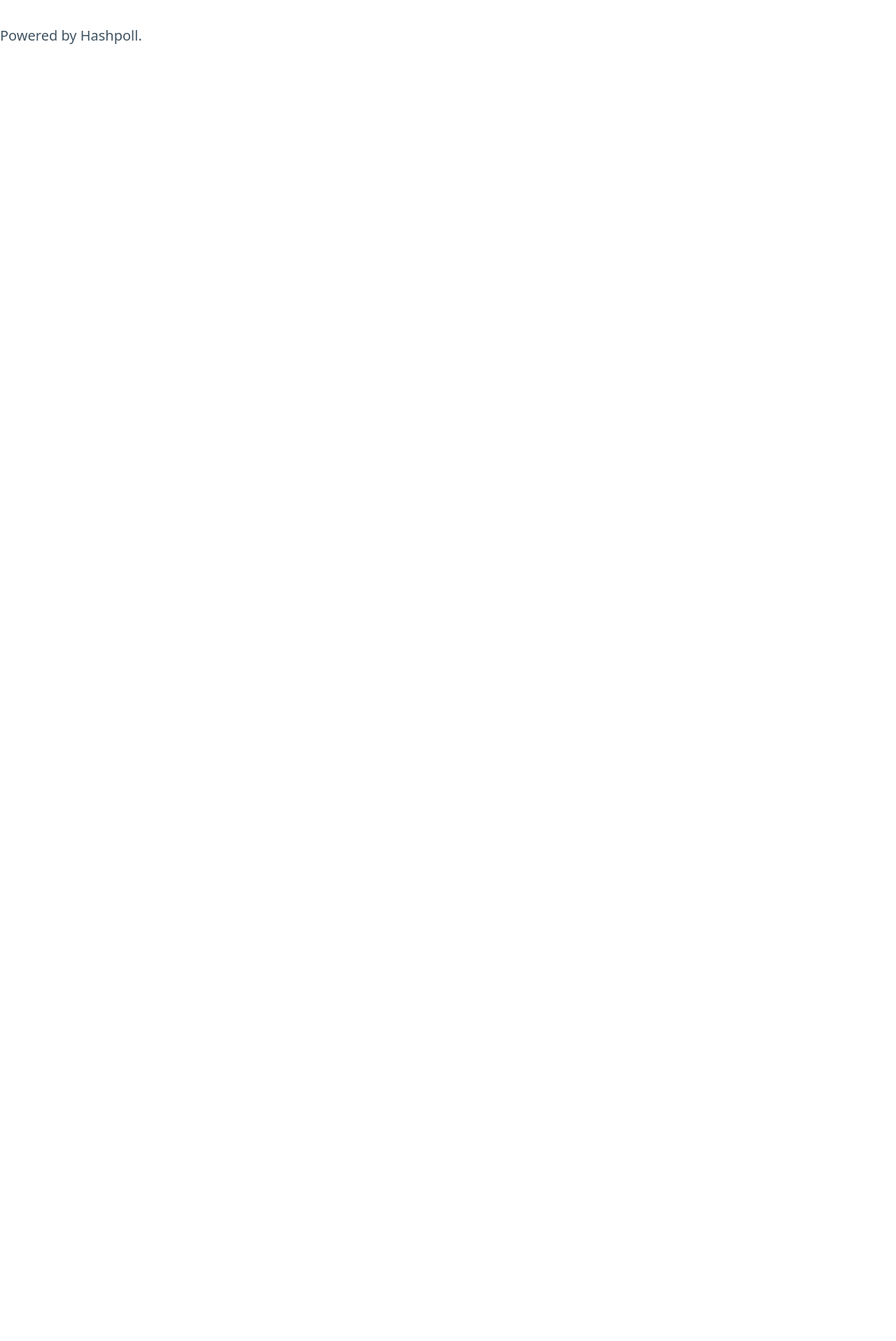
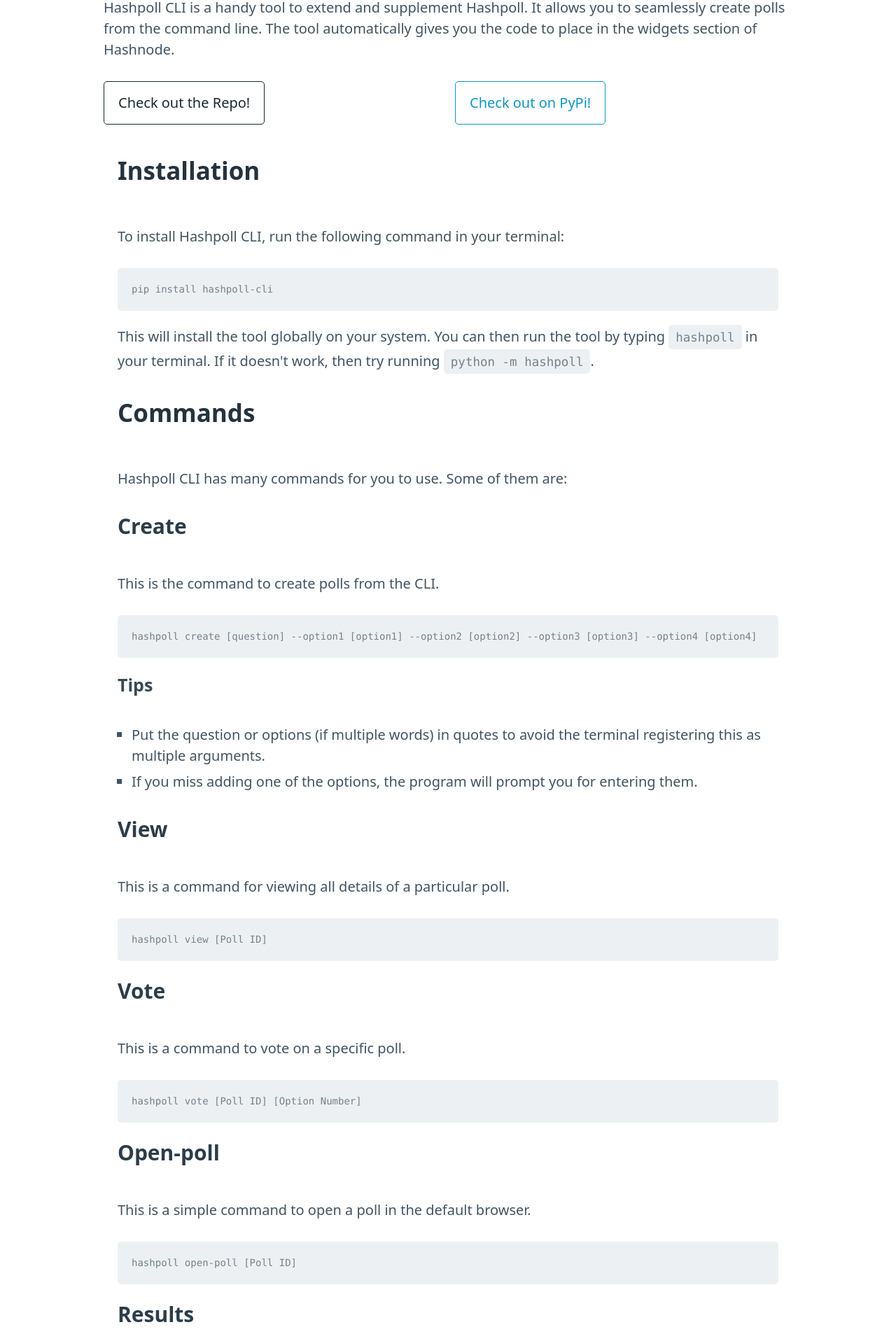
Before and after one commit to Arpan-206/hahspoll-front, a SvelteKit app: page /cli in a window 1280 px wide. Before the commit this address had no page. Shown: the part 144-2060 px from the top of the page at 70% size. Before the commit the page ends 800 px from the top, so only its background shows below. Built offline with nearby package versions, Linux system fonts and the light colour scheme.

Commit message:
Add Create

```diff
--- a/src/routes/+layout.svelte
+++ b/src/routes/+layout.svelte
@@ -7,8 +7,35 @@
 </main>
 
 <footer>
-	<p>Powered by Hashpoll.</p>
+	<p>Hashpoll is released under the MIT License.</p>
 </footer>
 
 <style>
+    main {
+		flex: 1;
+		display: flex;
+		flex-direction: column;
+		padding: 1rem;
+		width: 100%;
+		max-width: 1024px;
+		margin: 0 auto;
+		box-sizing: border-box;
+	}
+    footer {
+		display: flex;
+		flex-direction: column;
+		justify-content: center;
+		align-items: center;
+		padding: 40px;
+	}
+
+	footer a {
+		font-weight: bold;
+	}
+
+	@media (min-width: 480px) {
+		footer {
+			padding: 40px 0;
+		}
+	}
 </style>
--- /dev/null
+++ b/src/routes/cli/+page.svelte
@@ -0,0 +1,120 @@
+<script>
+</script>
+
+<svelte:head>
+  <title>Hashpoll CLI</title>
+  <meta name="description" content="Hash Poll" />
+</svelte:head>
+
+<main>
+  <h1>Hashpoll CLI</h1>
+
+  <p style="text-align: justify-content; text-justify: inter-word;">
+    Hashpoll CLI is a handy tool to extend and supplement Hashpoll. It allows
+    you to seamlessly create polls from the command line. The tool automatically
+    gives you the code to place in the widgets section of Hashnode.
+  </p>
+  <div class="grid">
+    <div>
+    <a
+      href="https://github.com/Arpan-206/hashpoll-cli"
+      role="button"
+      class="contrast outline"
+      >Check out the Repo!</a
+    ></div>
+    <div>
+        <a href="https://pypi.org/project/hashpoll-cli/" role="button" class="outline">Check out on PyPi!</a>
+    </div>
+  </div>
+
+  <div style="padding-top: 2rem;" class="container-fluid">
+    <div class="container">
+      <h2>Installation</h2>
+      <p>
+        To install Hashpoll CLI, run the following command in your terminal:
+      </p>
+      <pre><code>pip install hashpoll-cli</code></pre>
+      <p>
+        This will install the tool globally on your system. You can then run the
+        tool by typing <code>hashpoll</code> in your terminal. If it doesn't
+        work, then try running <code>python -m hashpoll</code>.
+      </p>
+    </div>
+    <div class="container">
+      <h2>Commands</h2>
+      <p>Hashpoll CLI has many commands for you to use. Some of them are:</p>
+      <div>
+        <h3>Create</h3>
+        <p>This is the command to create polls from the CLI.</p>
+        <pre><code
+            >hashpoll create [question] --option1 [option1] --option2 [option2] --option3 [option3] --option4 [option4]</code
+          ></pre>
+        <script
+          id="asciicast-pZfU2ZIyot72RmtSD6yzfSioz"
+          src="https://asciinema.org/a/pZfU2ZIyot72RmtSD6yzfSioz.js"
+          asyncr></script>
+        <div>
+          <h4>Tips</h4>
+          <ul>
+            <li>
+              Put the question or options (if multiple words) in quotes to avoid
+              the terminal registering this as multiple arguments.
+            </li>
+            <li>
+              If you miss adding one of the options, the program will prompt you
+              for entering them.
+            </li>
+          </ul>
+        </div>
+      </div>
+      <div>
+        <h3>View</h3>
+        <p>This is a command for viewing all details of a particular poll.</p>
+        <pre><code>hashpoll view [Poll ID]</code></pre>
+        <script
+          id="asciicast-LHrMNStGjVkRMP4hbGu5otF0L"
+          src="https://asciinema.org/a/LHrMNStGjVkRMP4hbGu5otF0L.js"
+          async></script>
+      </div>
+      <div>
+        <h3>Vote</h3>
+        <p>This is a command to vote on a specific poll.</p>
+        <pre><code>hashpoll vote [Poll ID] [Option Number]</code></pre>
+        <script
+          id="asciicast-1FDpi9gaVHZqeaLuxKAnjXecg"
+          src="https://asciinema.org/a/1FDpi9gaVHZqeaLuxKAnjXecg.js"
+          async></script>
+      </div>
+      <div>
+        <h3>Open-poll</h3>
+        <p>This is a simple command to open a poll in the default browser.</p>
+        <pre><code>hashpoll open-poll [Poll ID]</code></pre>
+        <script
+          id="asciicast-wA9D9Smrwx3H1dVkiaXZ1FzWC"
+          src="https://asciinema.org/a/wA9D9Smrwx3H1dVkiaXZ1FzWC.js"
+          async></script>
+      </div>
+      <div>
+        <h3>Results</h3>
+        <p>This is a command to fetch the current data from poll responses.</p>
+        <pre><code>hashpoll results [Poll ID]</code></pre>
+        <script
+          id="asciicast-p455OvYTuy6e7Q9bECDWWDkbT"
+          src="https://asciinema.org/a/p455OvYTuy6e7Q9bECDWWDkbT.js"
+          async></script>
+      </div>
+      <div>
+        <h3>Code</h3>
+        <p>
+          This is handy commad to generate the Hashnode Widget Code for a
+          particular poll.
+        </p>
+        <pre><code>hashpoll code [Poll ID]</code></pre>
+        <script
+          id="asciicast-0R0xeOpRnSphSxKHOvVNcq2uR"
+          src="https://asciinema.org/a/0R0xeOpRnSphSxKHOvVNcq2uR.js"
+          async></script>
+      </div>
+    </div>
+  </div>
+</main>
```
Also changed, not shown: src/routes/+page.svelte (+13 -4 lines), src/routes/create/+page.svelte (added, +109 -0 lines), src/routes/vote/[id]/+page.svelte (line endings or trailing spaces), static/Hashpoll.png (added).
